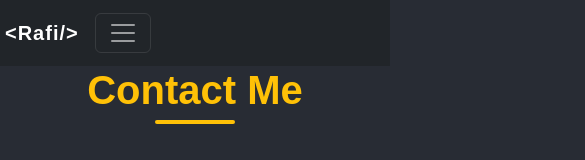
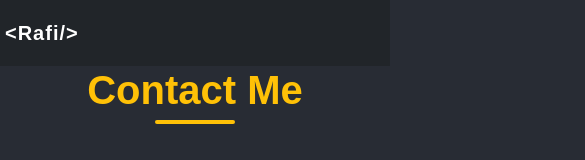
Before and after one commit to mezbaur2004/portfolioFrontend, a React (Vite) app: page /contact in a window 390 px wide. Shown: the top 160 px of the page, 585 px wide, since content can reach past the window. Built offline with nearby package versions, Linux system fonts and the light colour scheme.

Commit message:
css updated

```diff
--- a/src/css/header-about.css
+++ b/src/css/header-about.css
@@ -201,8 +201,8 @@ body {
     line-height: 1.6;
     color: #fff;
 }
+/* Media Queries for responsiveness */
 
-/* Media Queries for responsiveness */
 @media (max-width: 768px) {
     .container {
         grid-template-columns: 1fr;
@@ -225,6 +225,8 @@ body {
     .to-flex{
         display: flex;
         flex-direction: row;
+        justify-content: space-between;
+        align-items: center;
     }
     .container-fluid{
         display: flex;
@@ -232,6 +234,10 @@ body {
         justify-content: space-between;
         padding: 5px;
     }
+    .navbar-toggler{
+        margin-left: 150px;
+    }
+
 }
 
 @media (max-width: 1000px) {
@@ -239,6 +245,8 @@ body {
     .to-flex{
         display: flex;
         flex-direction: row;
+        justify-content: space-between;
+        align-items: center;
     }
     .container-fluid{
         display: flex;
@@ -246,4 +254,7 @@ body {
         justify-content: space-between;
         padding: 5px;
     }
+    .navbar-toggler{
+        margin-left: 1500px;
+    }
 }
```
